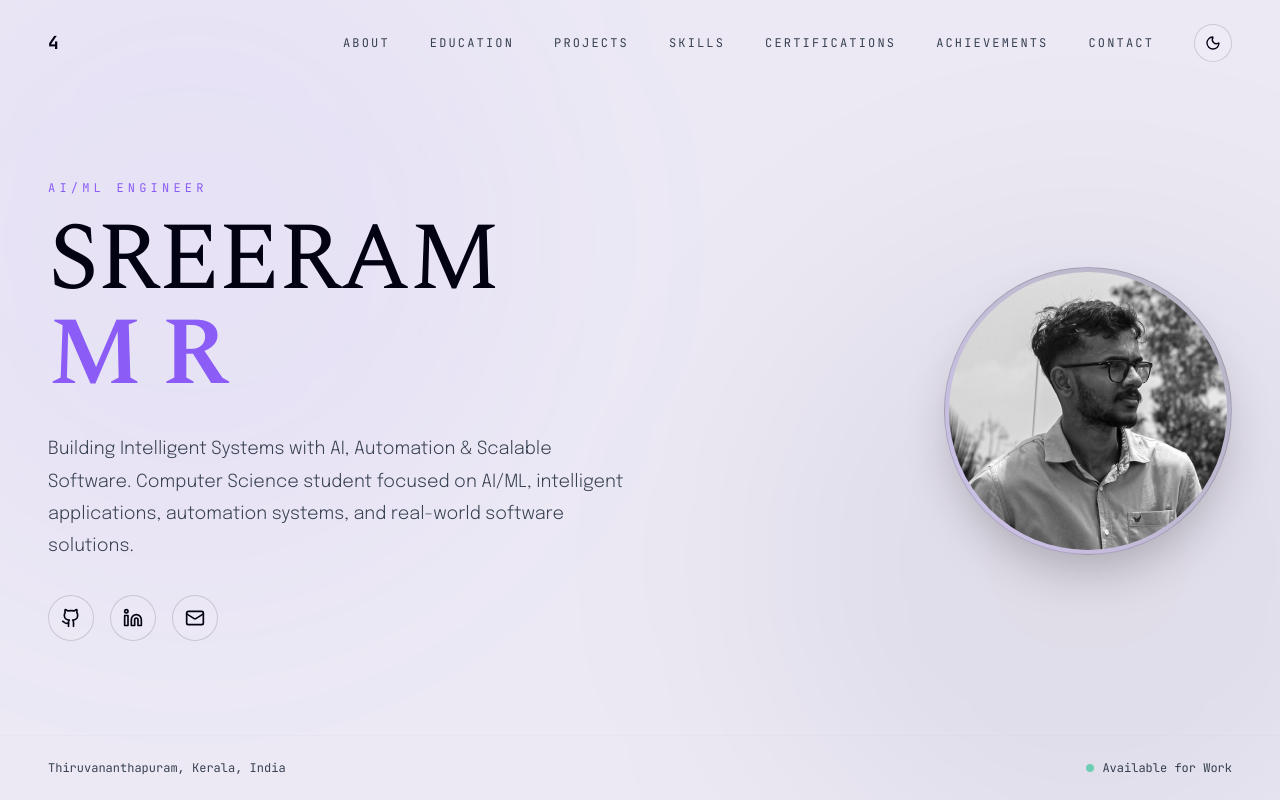
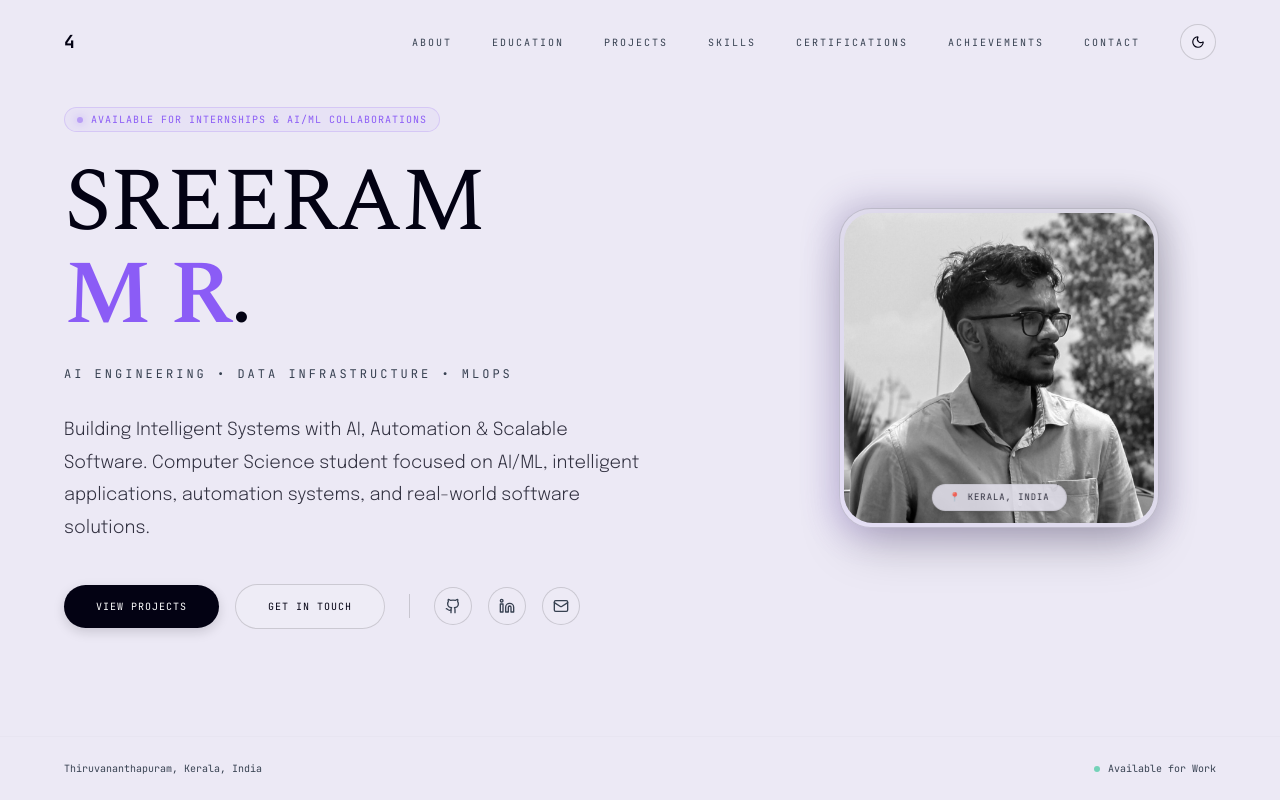
Before and after one commit to sreeram0343/sreeram-portfolio, a Next.js app: page / in a window 1280 px wide. Shown: the top 800 px of the page. Built offline with nearby package versions, Linux system fonts and the light colour scheme.

Commit message:
design: redesign portfolio-hero content placement for an asymmetric grid layout

```diff
--- a/components/ui/portfolio-hero.tsx
+++ b/components/ui/portfolio-hero.tsx
@@ -3,6 +3,7 @@
 import React, { useState, useEffect } from "react";
 import { motion, AnimatePresence } from "framer-motion";
 import { Sun, Moon, Menu, X, Github, Linkedin, Mail } from "lucide-react";
+import { cn } from "@/lib/utils";
 
 interface PortfolioHeroProps {
     logoText?: string;
@@ -14,7 +15,7 @@ interface PortfolioHeroProps {
 }
 
 export const PortfolioHero = ({
-    logoText = "SREERAM",
+    logoText = "4",
     navLinks = [
         { label: "About", href: "#about" },
         { label: "Education", href: "#education" },
@@ -33,6 +34,20 @@ export const PortfolioHero = ({
 }: PortfolioHeroProps) => {
     const [theme, setTheme] = useState<"light" | "dark">("light");
     const [isMenuOpen, setIsMenuOpen] = useState(false);
+    const [scrolled, setScrolled] = useState(false);
+
+    // Track scroll to apply floating styling on navbar
+    useEffect(() => {
+        const handleScroll = () => {
+            if (window.scrollY > 40) {
+                setScrolled(true);
+            } else {
+                setScrolled(false);
+            }
+        };
+        window.addEventListener("scroll", handleScroll, { passive: true });
+        return () => window.removeEventListener("scroll", handleScroll);
+    }, []);
 
     // Sync theme with document class list
     useEffect(() => {
@@ -63,61 +78,55 @@ export const PortfolioHero = ({
         hidden: {},
         visible: {
             transition: {
-                staggerChildren: 0.12
+                staggerChildren: 0.1
             }
         }
     };
 
-    const headerVariants = {
-        hidden: { opacity: 0, y: -20 },
+    const imageVariants = {
+        hidden: { opacity: 0, scale: 0.9, y: 40 },
         visible: {
             opacity: 1,
+            scale: 1,
             y: 0,
+            transition: { type: "spring" as const, stiffness: 80, damping: 16, delay: 0.15 }
+        }
+    };
+
+    const revealVariants = {
+        hidden: { y: "110%", opacity: 0 },
+        visible: {
+            y: 0,
+            opacity: 1,
             transition: { duration: 0.8, ease: [0.16, 1, 0.3, 1] as const }
         }
     };
 
-    const imageVariants = {
-        hidden: { opacity: 0, scale: 0.85, rotate: -2, y: 30 },
-        visible: {
-            opacity: 1,
-            scale: 1,
-            rotate: 0,
-            y: 0,
-            transition: { type: "spring" as const, stiffness: 90, damping: 18, delay: 0.1 }
-        }
-    };
-
-    const revealVariants = {
-        hidden: { y: "110%" },
-        visible: {
-            y: 0,
-            transition: { duration: 0.9, ease: [0.16, 1, 0.3, 1] as const }
-        }
-    };
-
     const fadeUpVariants = {
-        hidden: { opacity: 0, y: 15 },
+        hidden: { opacity: 0, y: 20 },
         visible: {
             opacity: 1,
             y: 0,
-            transition: { duration: 0.8, ease: [0.16, 1, 0.3, 1] as const }
+            transition: { duration: 0.7, ease: [0.16, 1, 0.3, 1] as const }
         }
     };
 
     return (
-        <div className="relative min-h-screen w-full flex flex-col justify-between bg-background text-foreground transition-colors duration-500 overflow-hidden font-sans">
-            {/* Ambient Background Lights */}
-            <div className="absolute top-[-10%] left-[-10%] w-[50vw] h-[50vw] rounded-full bg-accent/5 blur-[120px] pointer-events-none" />
-            <div className="absolute bottom-[-10%] right-[-10%] w-[50vw] h-[50vw] rounded-full bg-primary/5 blur-[120px] pointer-events-none" />
+        <div className="relative min-h-screen w-full flex flex-col bg-background text-foreground transition-colors duration-500 overflow-hidden font-sans pt-24 lg:pt-0">
+            {/* Ambient Background Glows */}
+            <div className="absolute top-[-10%] left-[-10%] w-[50vw] h-[50vw] rounded-full bg-accent/5 blur-[120px] pointer-events-none -z-10" />
+            <div className="absolute bottom-[-10%] right-[-10%] w-[50vw] h-[50vw] rounded-full bg-primary/5 blur-[120px] pointer-events-none -z-10" />
 
-            {/* Header Navigation */}
-            <motion.header
-                variants={headerVariants}
-                initial="hidden"
-                animate="visible"
-                className="z-50 w-full max-w-7xl mx-auto px-6 md:px-12 py-6 flex items-center justify-between"
+            {/* Fixed Floating Header */}
+            <header
+                className={cn(
+                    "fixed top-0 left-0 right-0 z-50 transition-all duration-300 w-full px-6 md:px-16 flex items-center justify-between",
+                    scrolled
+                        ? "bg-background/80 backdrop-blur-md border-b border-border py-4 shadow-sm"
+                        : "bg-transparent py-6"
+                )}
             >
+                <div className="max-w-7xl mx-auto w-full flex items-center justify-between">
                     <a href="#" className="font-mono text-lg font-bold tracking-[0.25em] text-foreground uppercase hover:text-accent transition-colors">
                         {logoText}
                     </a>
@@ -128,7 +137,7 @@ export const PortfolioHero = ({
                             <a
                                 key={link.label}
                                 href={link.href}
-                            className="font-mono text-xs tracking-[0.18em] text-muted-foreground hover:text-foreground uppercase transition-colors"
+                                className="font-mono text-[10px] tracking-[0.2em] text-muted-foreground hover:text-foreground uppercase transition-colors"
                             >
                                 {link.label}
                             </a>
@@ -138,11 +147,11 @@ export const PortfolioHero = ({
                             className="p-2.5 rounded-full border border-border bg-card/20 hover:bg-accent hover:text-white transition-all duration-300 cursor-pointer"
                             aria-label="Toggle Theme"
                         >
-                        {theme === "light" ? <Moon className="w-4 h-4" /> : <Sun className="w-4 h-4" />}
+                            {theme === "light" ? <Moon className="w-3.5 h-3.5" /> : <Sun className="w-3.5 h-3.5" />}
                         </button>
                     </div>
 
-                {/* Mobile Icons */}
+                    {/* Mobile Menu Icons */}
                     <div className="flex md:hidden items-center gap-4">
                         <button
                             onClick={toggleTheme}
@@ -159,9 +168,10 @@ export const PortfolioHero = ({
                             {isMenuOpen ? <X className="w-4 h-4" /> : <Menu className="w-4 h-4" />}
                         </button>
                     </div>
-            </motion.header>
+                </div>
+            </header>
 
-            {/* Mobile Navigation Menu Drawer */}
+            {/* Mobile Menu Drawer */}
             <AnimatePresence>
                 {isMenuOpen && (
                     <motion.div
@@ -169,14 +179,14 @@ export const PortfolioHero = ({
                         animate={{ opacity: 1, y: 0 }}
                         exit={{ opacity: 0, y: -20 }}
                         transition={{ duration: 0.3 }}
-                        className="absolute top-20 left-0 w-full bg-background/95 backdrop-blur-md border-b border-border z-40 px-6 py-8 md:hidden flex flex-col gap-6 shadow-xl"
+                        className="fixed top-16 left-0 w-full bg-background/95 backdrop-blur-md border-b border-border z-40 px-6 py-8 md:hidden flex flex-col gap-6 shadow-xl"
                     >
                         {navLinks.map((link) => (
                             <a
                                 key={link.label}
                                 href={link.href}
                                 onClick={() => setIsMenuOpen(false)}
-                                className="font-mono text-sm tracking-widest text-foreground hover:text-accent uppercase transition-colors"
+                                className="font-mono text-xs tracking-widest text-foreground hover:text-accent uppercase transition-colors"
                             >
                                 {link.label}
                             </a>
@@ -185,58 +195,85 @@ export const PortfolioHero = ({
                 )}
             </AnimatePresence>
 
-            {/* Main Content */}
+            {/* Main Content Asymmetric Grid */}
             <motion.main
                 variants={containerVariants}
                 initial="hidden"
                 animate="visible"
-                className="flex-grow flex flex-col justify-center items-center px-6 md:px-12 max-w-7xl mx-auto w-full relative z-10 py-12"
+                className="flex-grow flex items-center justify-center px-6 md:px-16 max-w-7xl mx-auto w-full relative z-10 py-12 md:py-24"
             >
-                <div className="grid grid-cols-1 lg:grid-cols-[1fr_auto] gap-12 lg:gap-20 items-center justify-center w-full">
+                <div className="grid grid-cols-1 lg:grid-cols-12 gap-12 lg:gap-20 items-center justify-between w-full">
 
-                    {/* Name & Tagline Text */}
-                    <div className="flex flex-col justify-center text-center lg:text-left order-2 lg:order-1">
-                        <div className="font-mono text-xs text-accent tracking-[0.35em] uppercase mb-4 overflow-hidden">
-                            <motion.div variants={revealVariants} className="inline-block">
-                                {tagline}
+                    {/* Left Column (Content, spans 7 cols on desktop) */}
+                    <div className="col-span-12 lg:col-span-7 flex flex-col justify-center text-center lg:text-left order-2 lg:order-1">
+
+                        {/* Status Badge */}
+                        <motion.div
+                            variants={fadeUpVariants}
+                            className="inline-flex items-center gap-2 px-3 py-1 rounded-full border border-accent/20 bg-accent/5 text-accent text-[10px] font-mono uppercase tracking-widest mb-6 w-fit mx-auto lg:mx-0"
+                        >
+                            <span className="h-1.5 w-1.5 rounded-full bg-accent animate-pulse shadow-[0_0_8px_var(--accent)]" />
+                            Available for Internships & AI/ML Collaborations
                         </motion.div>
-                        </div>
 
-                        {/* Title Name Reveal with Clip-path/Mask effect */}
-                        <h1 className="font-serif font-light text-[clamp(2rem,7.5vw,9.5rem)] leading-[0.9] tracking-tight text-foreground uppercase relative select-none mb-8">
+                        {/* Name Heading Reveal */}
+                        <h1 className="font-serif font-light text-[clamp(2.5rem,7vw,6.5rem)] leading-[0.95] tracking-tight text-foreground uppercase relative select-none mb-6">
                             <div className="overflow-hidden py-1 block">
-                                <motion.span
-                                    variants={revealVariants}
-                                    className="block"
-                                >
+                                <motion.span variants={revealVariants} className="block">
                                     SREERAM
                                 </motion.span>
                             </div>
                             <div className="overflow-hidden py-1 block">
-                                <motion.span
-                                    variants={revealVariants}
-                                    className="block text-accent font-semibold"
-                                >
-                                    M R
+                                <motion.span variants={revealVariants} className="block text-accent font-semibold">
+                                    M R<span className="text-foreground font-light">.</span>
                                 </motion.span>
                             </div>
                         </h1>
+
+                        {/* Subtitle / Pillars */}
+                        <motion.div
+                            variants={fadeUpVariants}
+                            className="font-mono text-[10px] md:text-xs text-muted-foreground uppercase tracking-[0.25em] mb-8"
+                        >
+                            AI Engineering &bull; Data Infrastructure &bull; MLOps
+                        </motion.div>
 
                         {/* Tagline Description */}
                         <div className="overflow-hidden max-w-xl mx-auto lg:mx-0">
                             <motion.p
                                 variants={fadeUpVariants}
-                                className="font-sans font-light text-muted-foreground text-base md:text-lg leading-[1.8] mb-8"
+                                className="font-sans font-light text-foreground/80 text-base md:text-lg leading-[1.8] mb-10"
                             >
                                 {description}
                             </motion.p>
                         </div>
 
-                        {/* Social Buttons */}
+                        {/* CTAs & Social Links */}
                         <motion.div
                             variants={fadeUpVariants}
-                            className="flex justify-center lg:justify-start gap-4"
+                            className="flex flex-col sm:flex-row items-center justify-center lg:justify-start gap-6"
                         >
+                            {/* Buttons */}
+                            <div className="flex flex-wrap items-center justify-center gap-4">
+                                <a
+                                    href="#projects"
+                                    className="px-8 py-3.5 bg-primary text-primary-foreground text-[10px] font-mono tracking-widest uppercase hover:bg-accent hover:text-white transition-all duration-300 rounded-full shadow-[0_4px_12px_rgba(3,2,19,0.15)] hover:shadow-[0_4px_20px_rgba(139,92,246,0.35)] hover:scale-105"
+                                >
+                                    View Projects
+                                </a>
+                                <a
+                                    href="#contact"
+                                    className="px-8 py-3.5 border border-border bg-card/25 text-foreground text-[10px] font-mono tracking-widest uppercase hover:border-accent hover:text-accent hover:bg-background transition-all duration-300 rounded-full hover:scale-105"
+                                >
+                                    Get In Touch
+                                </a>
+                            </div>
+
+                            {/* Separator Line */}
+                            <div className="hidden sm:block h-6 w-px bg-border" />
+
+                            {/* Social Icons */}
+                            <div className="flex items-center gap-4">
                                 {socialLinks.map((social, index) => {
                                     const Icon = social.icon;
                                     return (
@@ -245,26 +282,39 @@ export const PortfolioHero = ({
                                             href={social.href}
                                             target="_blank"
                                             rel="noopener noreferrer"
-                                        className="p-3 rounded-full border border-border hover:border-accent hover:text-accent bg-card/10 transition-all duration-300 hover:scale-110"
+                                            className="p-2.5 rounded-full border border-border bg-card/10 text-muted-foreground hover:text-accent hover:border-accent transition-all duration-300 hover:scale-110"
+                                            aria-label="Social Link"
                                         >
-                                        <Icon className="w-5 h-5" />
+                                            <Icon className="w-4 h-4" />
                                         </a>
                                     );
                                 })}
+                            </div>
                         </motion.div>
                     </div>
 
-                    {/* Profile Image container */}
-                    <div className="flex justify-center items-center order-1 lg:order-2">
+                    {/* Right Column (Visual Image Card, spans 5 cols on desktop) */}
+                    <div className="col-span-12 lg:col-span-5 flex justify-center items-center order-1 lg:order-2">
                         <motion.div
                             variants={imageVariants}
-                            className="relative w-56 h-56 md:w-64 md:h-64 lg:w-72 lg:h-72 rounded-full overflow-hidden border border-border shadow-2xl p-1 bg-gradient-to-tr from-accent/20 to-primary/20"
+                            className="relative group"
                         >
+                            {/* Decorative Radial glow background behind image */}
+                            <div className="absolute -inset-2 bg-gradient-to-tr from-accent to-primary rounded-[2.2rem] opacity-20 blur-lg group-hover:opacity-40 transition-opacity duration-700 pointer-events-none" />
+
+                            {/* Card Frame */}
+                            <div className="relative w-64 h-64 md:w-80 md:h-80 rounded-[2rem] overflow-hidden border border-border p-1 bg-background/50 backdrop-blur-sm shadow-2xl flex items-center justify-center">
                                 <img
                                     src={profileImage}
-                                alt="Sreeram Murali Profile"
-                                className="w-full h-full object-cover rounded-full filter grayscale hover:grayscale-0 transition-all duration-500"
+                                    alt="Sreeram M R"
+                                    className="w-full h-full object-cover rounded-[1.8rem] filter grayscale group-hover:grayscale-0 transition-all duration-700"
                                 />
+
+                                {/* Photo overlay location badge */}
+                                <div className="absolute bottom-4 left-1/2 -translate-x-1/2 px-4 py-1.5 rounded-full border border-border/40 bg-background/80 backdrop-blur-md text-[9px] font-mono uppercase tracking-widest text-foreground/80 shadow-md">
+                                    📍 Kerala, India
+                                </div>
+                            </div>
                         </motion.div>
                     </div>
                 </div>
@@ -274,12 +324,12 @@ export const PortfolioHero = ({
             <motion.footer
                 initial={{ opacity: 0 }}
                 animate={{ opacity: 1 }}
-                transition={{ delay: 0.8, duration: 0.8 }}
-                className="w-full max-w-7xl mx-auto px-6 md:px-12 py-6 flex flex-col sm:flex-row justify-between items-center gap-4 text-xs font-mono text-muted-foreground border-t border-border/10"
+                transition={{ delay: 0.6, duration: 0.8 }}
+                className="w-full max-w-7xl mx-auto px-6 md:px-16 py-6 flex flex-col sm:flex-row justify-between items-center gap-4 text-[10px] font-mono text-muted-foreground border-t border-border/10 mt-auto"
             >
                 <div>Thiruvananthapuram, Kerala, India</div>
                 <div className="flex items-center gap-2">
-                    <span className="h-2 w-2 rounded-full bg-emerald-500 animate-pulse" />
+                    <span className="h-1.5 w-1.5 rounded-full bg-emerald-500 animate-pulse" />
                     Available for Work
                 </div>
             </motion.footer>
```
Lines whose indentation alone changed are shown as unchanged.
